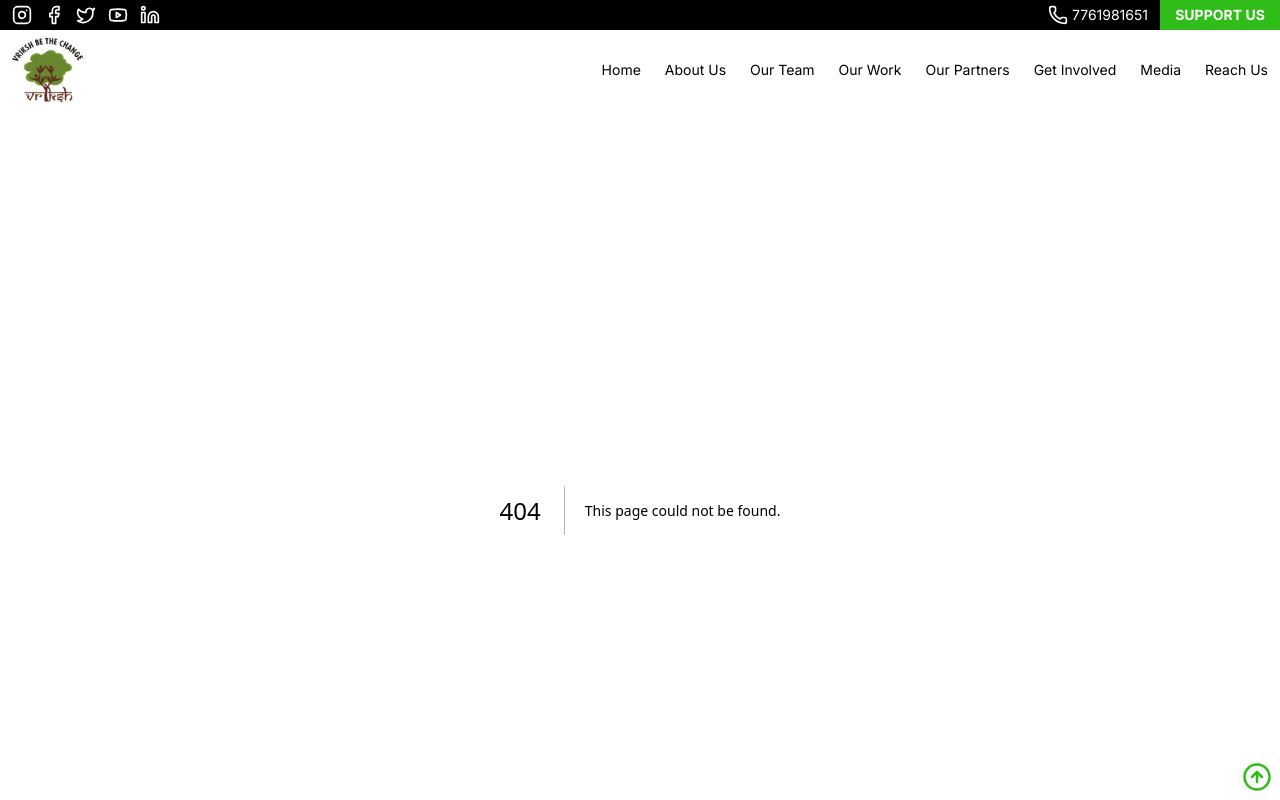
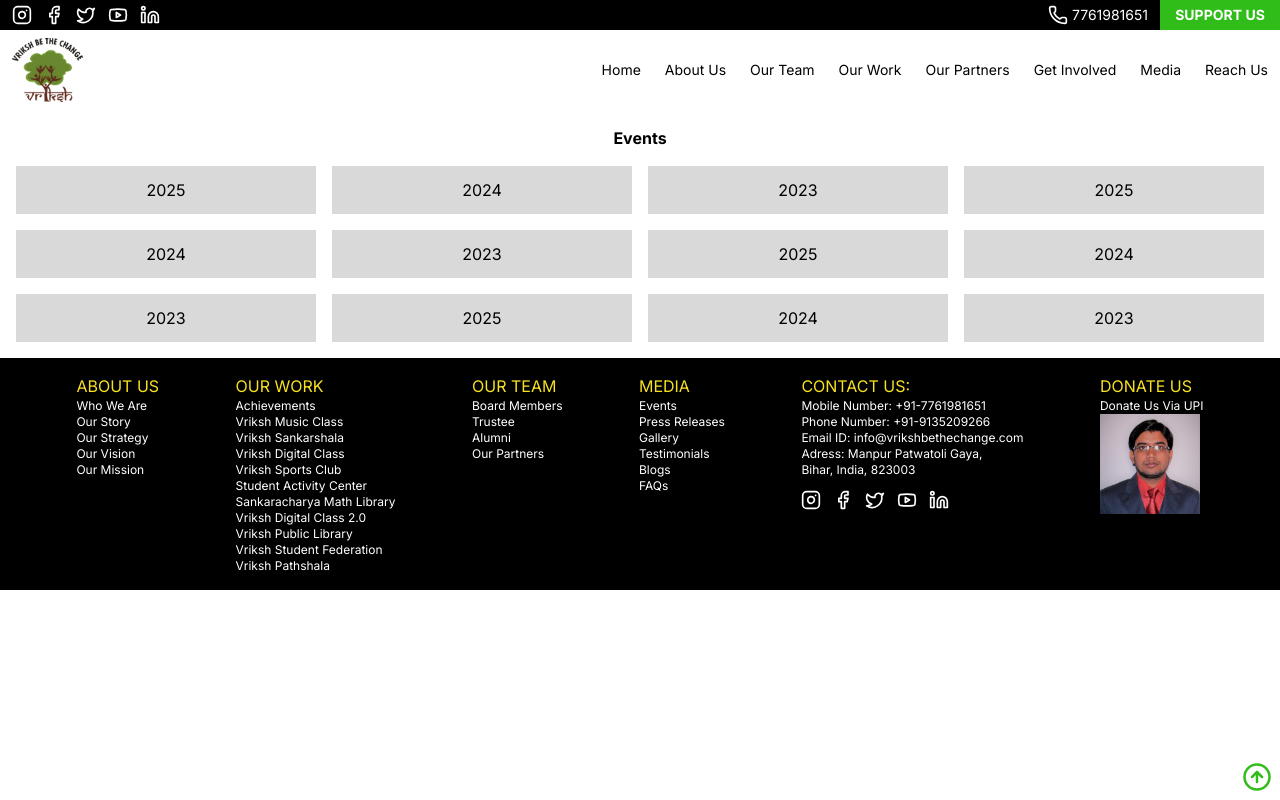
Before and after one commit to InnocentSinner08/vrikshsite, a Next.js app: page /media/events in a window 1280 px wide. Before the commit this address had no page. Shown: the top 800 px of the page. Built offline with nearby package versions, Linux system fonts and the light colour scheme.

Commit message:
add media pages and related components

```diff
--- /dev/null
+++ b/src/app/media/events/2025/events_25.ts
@@ -0,0 +1,26 @@
+export const events_25 = [
+  {
+    name: "XYZ Event",
+    image: "/images/events/homepage-1.jpg",
+    content:
+      "Lorem ipsum dolor sit amet consectetur adipisicing elit. Aperiam tenetur quis facere quam rerum officiis dolore, quos, itaque vitae odit pariatur omnis atque. Voluptate, temporibus quia? Deleniti accusamus dignissimos hic?",
+  },
+  {
+    name: "XYZ Event",
+    image: "/images/events/homepage-1.jpg",
+    content:
+      "Lorem ipsum dolor sit amet consectetur adipisicing elit. Aperiam tenetur quis facere quam rerum officiis dolore, quos, itaque vitae odit pariatur omnis atque. Voluptate, temporibus quia? Deleniti accusamus dignissimos hic?",
+  },
+  {
+    name: "XYZ Event",
+    image: "/images/events/homepage-1.jpg",
+    content:
+      "Lorem ipsum dolor sit amet consectetur adipisicing elit. Aperiam tenetur quis facere quam rerum officiis dolore, quos, itaque vitae odit pariatur omnis atque. Voluptate, temporibus quia? Deleniti accusamus dignissimos hic?",
+  },
+  {
+    name: "XYZ Event",
+    image: "/images/events/homepage-1.jpg",
+    content:
+      "Lorem ipsum dolor sit amet consectetur adipisicing elit. Aperiam tenetur quis facere quam rerum officiis dolore, quos, itaque vitae odit pariatur omnis atque. Voluptate, temporibus quia? Deleniti accusamus dignissimos hic?",
+  },
+];
--- /dev/null
+++ b/src/app/media/events/2025/page.tsx
@@ -0,0 +1,26 @@
+import MediaEvent from "@/components/mediaEvent";
+import { events_25 } from "./events_25";
+
+const Page = () => {
+  return (
+    <div className="w-full flex flex-wrap gap-4 justify-center p-4 flex-col">
+      <div className="font-bold flex text-center text-xl gap-4 items-center justify-center">
+        Events of the year 2025
+      </div>
+      <div className="flex gap-4 items-center justify-center flex-wrap">
+        {events_25.map((e, idx) => {
+          return (
+            <MediaEvent
+              name={e.name}
+              image={e.image}
+              content={e.content}
+              key={idx}
+            />
+          );
+        })}
+      </div>
+    </div>
+  );
+};
+
+export default Page;
--- /dev/null
+++ b/src/app/media/events/page.tsx
@@ -0,0 +1,86 @@
+import Link from "next/link";
+import React from "react";
+
+const Events = () => {
+  return (
+    <div className="flex flex-col p-4 gap-4 w-full">
+      <div className="font-bold text-center">Events</div>
+      <div className="flex gap-4 items-center justify-center flex-wrap">
+        <Link
+          href="/media/events/2025"
+          className="bg-[#D9D9D9] px-4 py-3 text-center min-w-[300px]"
+        >
+          2025
+        </Link>
+        <Link
+          href="/media/events/2025"
+          className="bg-[#D9D9D9] px-4 py-3 text-center min-w-[300px]"
+        >
+          2024
+        </Link>
+        <Link
+          href="/media/events/2025"
+          className="bg-[#D9D9D9] px-4 py-3 text-center min-w-[300px]"
+        >
+          2023
+        </Link>
+        <Link
+          href="/media/events/2025"
+          className="bg-[#D9D9D9] px-4 py-3 text-center min-w-[300px]"
+        >
+          2025
+        </Link>
+        <Link
+          href="/media/events/2025"
+          className="bg-[#D9D9D9] px-4 py-3 text-center min-w-[300px]"
+        >
+          2024
+        </Link>
+        <Link
+          href="/media/events/2025"
+          className="bg-[#D9D9D9] px-4 py-3 text-center min-w-[300px]"
+        >
+          2023
+        </Link>
+        <Link
+          href="/media/events/2025"
+          className="bg-[#D9D9D9] px-4 py-3 text-center min-w-[300px]"
+        >
+          2025
+        </Link>
+        <Link
+          href="/media/events/2025"
+          className="bg-[#D9D9D9] px-4 py-3 text-center min-w-[300px]"
+        >
+          2024
+        </Link>
+        <Link
+          href="/media/events/2025"
+          className="bg-[#D9D9D9] px-4 py-3 text-center min-w-[300px]"
+        >
+          2023
+        </Link>
+        <Link
+          href="/media/events/2025"
+          className="bg-[#D9D9D9] px-4 py-3 text-center min-w-[300px]"
+        >
+          2025
+        </Link>
+        <Link
+          href="/media/events/2025"
+          className="bg-[#D9D9D9] px-4 py-3 text-center min-w-[300px]"
+        >
+          2024
+        </Link>
+        <Link
+          href="/media/events/2025"
+          className="bg-[#D9D9D9] px-4 py-3 text-center min-w-[300px]"
+        >
+          2023
+        </Link>
+      </div>
+    </div>
+  );
+};
+
+export default Events;
--- /dev/null
+++ b/src/app/media/page.tsx
@@ -0,0 +1,39 @@
+import Link from "next/link";
+
+const Media = () => {
+  return (
+    <main className="w-full flex flex-wrap justify-between items-center p-6 gap-8">
+      <div className="p-4 flex flex-col gap-4">
+        <Link
+          href="/media/events"
+          className="bg-[#D9D9D9] px-4 py-3 text-center font-semibold rounded-sm"
+        >
+          Ongoing Events
+        </Link>
+        <Link
+          href="/media/events"
+          className="bg-[#D9D9D9] px-4 py-3 text-center font-semibold rounded-sm"
+        >
+          Past Events
+        </Link>
+        <Link
+          href="/blogs"
+          className="bg-[#D9D9D9] px-4 py-3 text-center font-semibold rounded-sm"
+        >
+          Blogs
+        </Link>
+      </div>
+      <div className="flex flex-col grow bg-[#D9D9D9] h-full max-w-[350px] p-4 gap-4 rounded-sm">
+        <div className="font-bold text-center">Current Events</div>
+        <div>
+          Lorem ipsum dolor sit amet consectetur adipisicing elit. Aperiam
+          tenetur quis facere quam rerum officiis dolore, quos, itaque vitae
+          odit pariatur omnis atque. Voluptate, temporibus quia? Deleniti
+          accusamus dignissimos hic?
+        </div>
+      </div>
+    </main>
+  );
+};
+
+export default Media;
```
Also changed, not shown: src/components/mediaEvent.tsx (added, +28 -0 lines).
